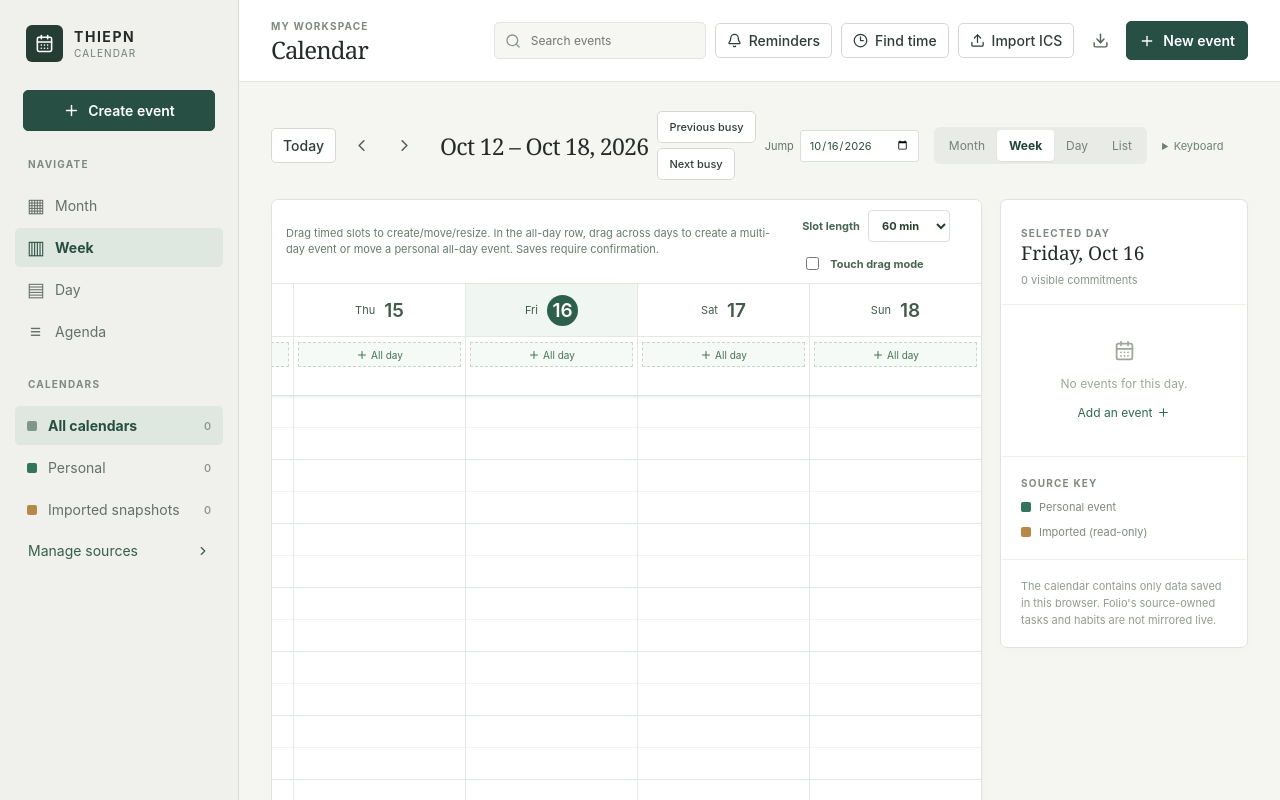
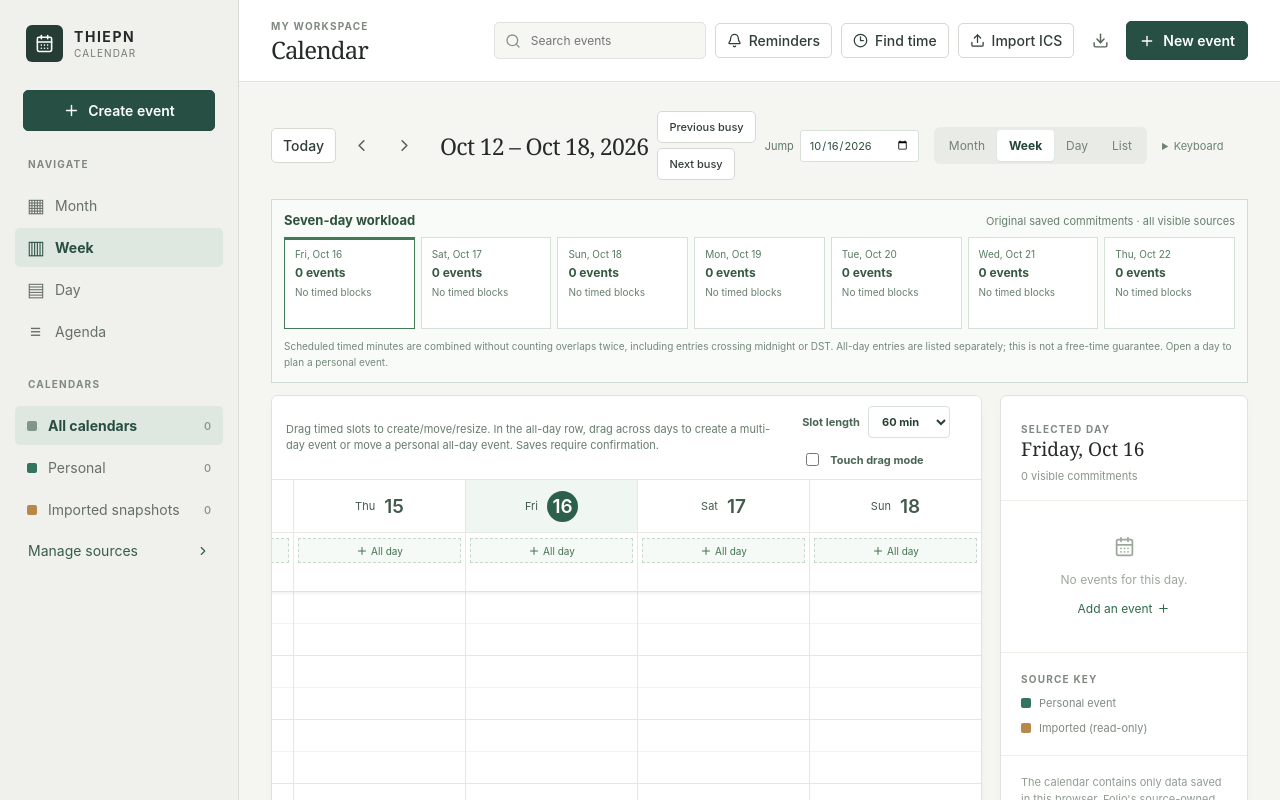
Before and after one commit to thiepn/calendar, a React (Vite) app: page / in a window 1280 px wide. Shown: the top 800 px of the page. Built offline with nearby package versions, Linux system fonts and the light colour scheme.

Commit message:
feat(calendar): source-filtered seven-day workload with actual local DST occupancy and stale-reminder guard

```diff
--- a/src/App.tsx
+++ b/src/App.tsx
@@ -6,6 +6,7 @@ import {dayOccurrences,excludeOccurrence,occurrencesBetween} from './core/occurr
 import {replaceOccurrence,restoreOccurrence,saveWholeEvent,shiftOccurrence,splitSeriesAt,endSeriesAt} from './core/series'
 import {findFreeSlots,type FreeSlot} from './core/availability'
 import {adjacentBusyDay,exportAgendaCsv} from './core/agenda'
+import {sevenDayWorkload} from './core/planning'
 import {previewMissingPersonal} from './core/recover-missing'
 import {personalDraftFromImported} from './core/personal-copy'
 import {proposeTimedChange,applyTimedChange,type TimedAction} from './core/reschedule'
@@ -130,8 +131,14 @@ export default function App(){
       // Re-read right before changing independent reminder preferences, so other-tab changes are retained.
       const latest=readReminderActions()
       const now=new Date().toISOString()
-      const action=kind==='dismiss'?actionForReminder(item.key,{kind:'dismiss'},now):
-        proposedSnooze(item,minutes as 5|15|60,now)
+      const persisted=loadState()
+      if(persisted.error||JSON.stringify(persisted.state)!==JSON.stringify(calendar))
+        throw new Error('Calendar changed in another tab; review reminders again')
+      const live=reminderItems(persisted.state,now,latest,14,overdueDays)
+        .find(candidate=>candidate.key===item.key&&candidate.dueAt===item.dueAt)
+      if(!live)throw new Error('Reminder is stale; review the refreshed list')
+      const action=kind==='dismiss'?actionForReminder(live.key,{kind:'dismiss'},now):
+        proposedSnooze(live,minutes as 5|15|60,now)
       const next={...latest,[item.key]:action}
       saveReminderActions(next);setReminderActions(next)
       setReminderNow(new Date().toISOString())
@@ -224,6 +231,7 @@ export default function App(){
   const title=mode==='month'?dateLabel(selected,{month:'long',year:'numeric'}):
     friendlyRange(days[0],days[days.length-1])
   const selectedEvents=dayOccurrences(visible,selected)
+  const planningDays=useMemo(()=>mode==='week'||mode==='agenda'?sevenDayWorkload(visible,selected):[],[visible,selected,mode])
   const searchMatches=useMemo(()=>{
     if(!query.trim())return []
     const q=query.toLocaleLowerCase().trim()
@@ -547,6 +555,22 @@ export default function App(){
           </button>)}
           {!searchMatches.length&&<p className="empty-note">No matching saved events in this 365-day window. Choose previous/next year or change the selected date.</p>}</div>
         </section>}
+        {planningDays.length>0&&<section className="planning-overview" aria-label="Seven-day planning overview">
+          <div className="planning-overview-heading">
+            <strong>Seven-day workload</strong>
+            <small>Original saved commitments · {filter==='all'?'all visible sources':filter==='personal'?'personal only':'imported only'}{query.trim()?' · search filtered':''}</small>
+          </div>
+          <div className="planning-overview-days">
+            {planningDays.map(item=><button key={item.date} type="button" aria-label={'Open daily plan '+item.date}
+              onClick={()=>{setSelected(item.date);setMode('day')}} className={'planning-day '+(item.date===selected?'is-selected':'')}>
+              <time dateTime={item.date}>{dateLabel(item.date,{weekday:'short',month:'short',day:'numeric'})}</time>
+              <strong>{item.timedCount+item.allDayCount} event{item.timedCount+item.allDayCount===1?'':'s'}</strong>
+              <small>{item.busyMinutes?Math.floor(item.busyMinutes/60)+'h '+item.busyMinutes%60+'m timed':'No timed blocks'}{item.allDayCount?' · '+item.allDayCount+' all-day':''}</small>
+              {item.overlaps&&<span className="planning-overlap">Overlapping times</span>}
+            </button>)}
+          </div>
+          <p className="fine-print">Scheduled timed minutes are combined without counting overlaps twice, including entries crossing midnight or DST. All-day entries are listed separately; this is not a free-time guarantee. Open a day to plan a personal event.</p>
+        </section>}
         {mode==='agenda'&&<div className="agenda-options">
           <label>Agenda range<select aria-label="Agenda range" value={agendaSpan} onChange={e=>setAgendaSpan(Number(e.target.value) as 14|30)}>
             <option value={14}>14 days</option><option value={30}>30 days</option>
--- /dev/null
+++ b/src/core/planning.ts
@@ -0,0 +1,39 @@
+import type {CalendarRecord,LocalDate} from '../types'
+import {addDays,day,dateSeries} from './dates'
+import {occurrencesBetween} from './occurrences'
+
+export interface DayWorkload{
+  date:LocalDate
+  timedCount:number
+  allDayCount:number
+  busyMinutes:number
+  overlaps:boolean
+  importedCount:number
+}
+/** Summarize the original visible source set; never create shadow appointments.
+ * Timed minutes are a union of real UTC instants clipped to each device-local
+ * calendar day (important across midnight and DST). All-day spans count
+ * separately rather than pretending the entire day has timed appointments. */
+export function sevenDayWorkload(records:CalendarRecord[],selected:LocalDate):DayWorkload[]{
+  day(selected)
+  const end=addDays(selected,6)
+  const occurrences=occurrencesBetween(records,selected,end)
+  return dateSeries(selected,end,7).map(date=>{
+    const start=new Date(date+'T00:00:00').getTime()
+    const finish=new Date(addDays(date,1)+'T00:00:00').getTime()
+    const allDay=occurrences.filter(item=>item.allDay&&item.startDate<=date&&item.endDateExclusive>date)
+    const timed=occurrences.filter(item=>!item.allDay&&
+      Date.parse(item.start)<finish&&Date.parse(item.end)>start)
+    const intervals=timed.map(item=>[Math.max(start,Date.parse(item.start)),
+      Math.min(finish,Date.parse(item.end))] as const).sort((a,b)=>a[0]-b[0])
+    let busy=0,until=start,overlaps=false
+    for(const [begin,end] of intervals){
+      if(begin<until)overlaps=true
+      busy+=Math.max(0,end-Math.max(begin,until))
+      until=Math.max(until,end)
+    }
+    return {date,timedCount:timed.length,allDayCount:allDay.length,
+      busyMinutes:Math.round(busy/60000),overlaps,
+      importedCount:[...timed,...allDay].filter(item=>item.source==='ics').length}
+  })
+}
--- a/src/styles.css
+++ b/src/styles.css
@@ -248,3 +248,23 @@
   .restore-additive{padding:12px}
   .restore-additive button{width:100%;justify-content:center}
 }
+
+/* C13 real source-backed workload planning: horizontal scanning without nesting */
+.planning-overview{margin:0 0 12px;padding:12px;border:1px solid #cfddd2;background:#f8fbf8;min-width:0}
+.planning-overview-heading{display:flex;align-items:baseline;justify-content:space-between;flex-wrap:wrap;gap:6px;margin-bottom:9px;color:#2d523a}
+.planning-overview-heading strong{font-size:13px}
+.planning-overview-heading small{font-size:11px;color:#66806e}
+.planning-overview-days{display:grid;grid-template-columns:repeat(7,minmax(0,1fr));gap:6px}
+.planning-day{border:1px solid #d4e2d6;background:white;color:#365a40;cursor:pointer;display:grid;gap:5px;align-content:start;text-align:left;padding:10px;min-width:0;min-height:92px}
+.planning-day:hover,.planning-day:focus-visible{background:#eef5ee;border-color:#63976c;outline-offset:2px}
+.planning-day.is-selected{border-color:#427a54;box-shadow:inset 0 2px #427a54}
+.planning-day time{font-size:10px;white-space:nowrap;color:#557b60}
+.planning-day strong{font-size:12px}
+.planning-day small{font-size:10px;color:#677e6e;line-height:1.4}
+.planning-overlap{font-size:10px;font-weight:650;color:#a14f2a}
+.planning-overview>.fine-print{font-size:10px;margin:9px 0 0;color:#758879}
+@media(max-width:850px){
+ .planning-overview-days{display:flex;gap:7px;overflow-x:auto;scroll-snap-type:x proximity;overscroll-behavior-x:contain;padding:2px 0 7px}
+ .planning-day{flex:0 0 137px;scroll-snap-align:start;min-height:102px}
+}
+@media(max-width:740px){.planning-overview{margin:0 0 10px;padding:10px}.planning-day{min-height:115px}.planning-overview-heading{display:grid}}
```
